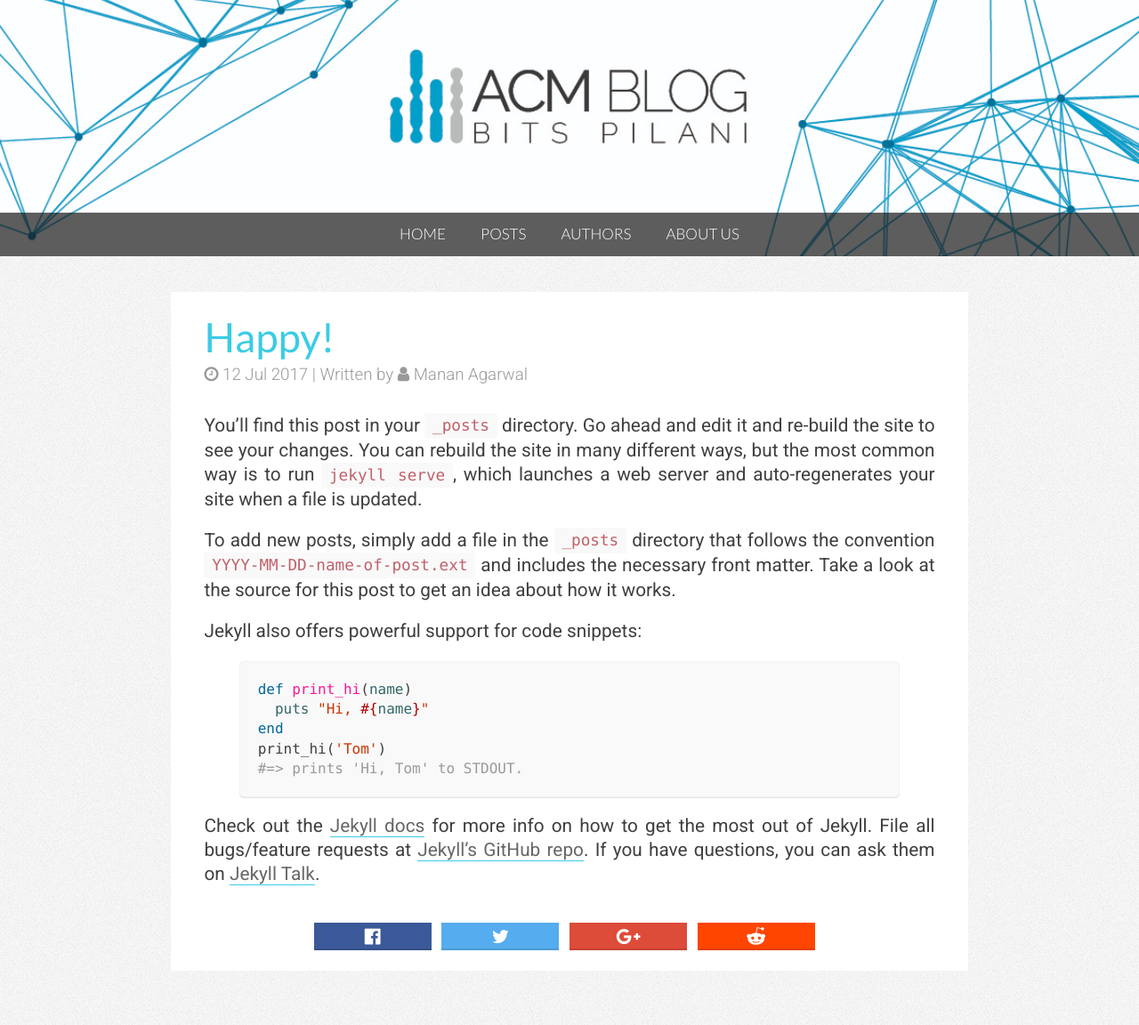
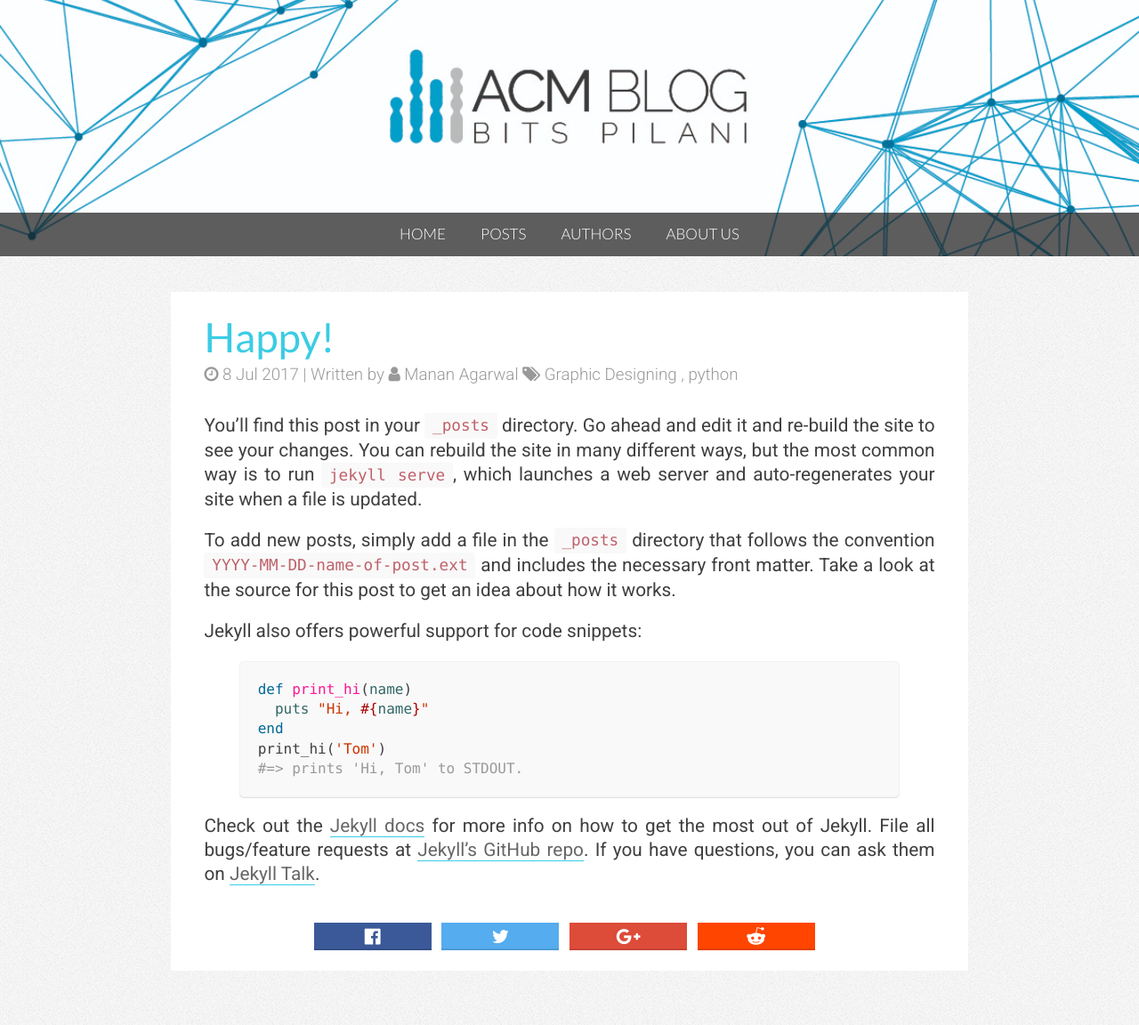
Before and after one commit to MananAgarwal/ACM-Blog, a Jekyll site: the page built from _posts/2017-07-08-happy.markdown, in a window 1280 px wide. Shown: the whole page at 89% size. Built offline with Jekyll 4.4.1, drawn with Linux system fonts in a browser that asks for light colours; nearby versions of some CDN libraries.

Commit message:
removed date n month from liquid of the posts

```diff
--- a/_layouts/post-layout.html
+++ b/_layouts/post-layout.html
@@ -5,8 +5,9 @@ layout: default
 <div class="container">
   <div class="inner-container post-page">
     <h4 class="heading">{{ page.title }}</h4>
-    <h5><i class="fa fa-clock-o"></i> {{ page.date | date: "%-d %b %Y" }} | Written by
-        <i class="fa fa-user"></i> {{ page.author }}</h5>
+    <h5><a href= "{{site.baseurl}}/posts/chronological/"><i class="fa fa-clock-o"></i> {{ page.date | date: "%-d %b %Y" }} </a> | Written by
+        <a href= "{{site.baseurl}}/{{page.author}}/"><i class="fa fa-user"></i> {{ page.author }}</a>
+        <a href= "{{site.baseurl}}/posts/categories/"><i class="fa fa-tags"></i> {% for tag in page.tags %}{{ tag }} {% unless forloop.last %}, {% endunless %}{% endfor %}</a></h5>
 
     {{ content }}
 
--- a/_posts/2017-06-12-welcome.markdown
+++ b/_posts/2017-06-12-welcome.markdown
@@ -1,10 +1,8 @@
 ---
 layout: post-layout
 title:  "Jekyll!"
-date:   2017-06-12 12:40:55 +0530
 tags: C++
 author: Manan Agarwal
-month: June
 desc: Hurry this is working
 ---
 You’ll find this post in your `_posts` directory. Go ahead and edit it and re-build the site to see your changes. You can rebuild the site in many different ways, but the most common way is to run `jekyll serve`, which launches a web server and auto-regenerates your site when a file is updated.
--- a/_posts/2017-07-08-happy.markdown
+++ b/_posts/2017-07-08-happy.markdown
@@ -1,10 +1,8 @@
 ---
 layout: post-layout
 title:  "Happy!"
-date:   2017-07-12 12:06:43 +0530
 tags: [Graphic Designing, python]
 author: Manan Agarwal
-month: July
 ---
 You’ll find this post in your `_posts` directory. Go ahead and edit it and re-build the site to see your changes. You can rebuild the site in many different ways, but the most common way is to run `jekyll serve`, which launches a web server and auto-regenerates your site when a file is updated.
 
--- a/_posts/2017-07-12-welcome-to-jekyll.markdown
+++ b/_posts/2017-07-12-welcome-to-jekyll.markdown
@@ -1,10 +1,8 @@
 ---
 layout: post-layout
 title:  "Welcome to Jekyll!"
-date:   2017-07-12 12:06:43 +0530
 tags: python
 author: Shyamal Vaderia
-month: July
 ---
 You’ll find this post in your `_posts` directory. Go ahead and edit it and re-build the site to see your changes. You can rebuild the site in many different ways, but the most common way is to run `jekyll serve`, which launches a web server and auto-regenerates your site when a file is updated.
 
--- a/public/gen.css
+++ b/public/gen.css
@@ -441,6 +441,12 @@ i{
   font-weight: 300;
 }
 
+.post-page h5 a{
+  color: #999;
+  text-decoration: none;
+  border:none;
+}
+
 .post-page i{
   padding-left: 0;
 }
```
Also changed, not shown: posts_chro.html (+4 -3 lines), 11 other files.
